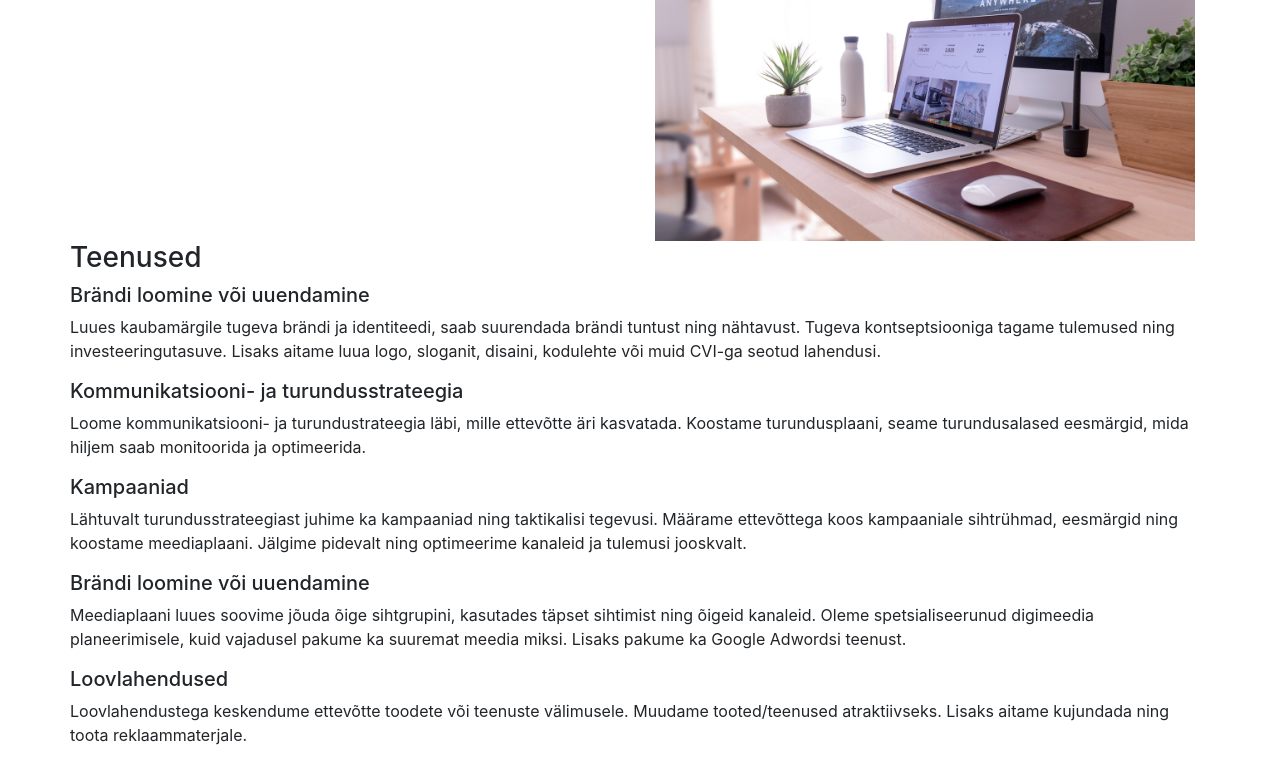
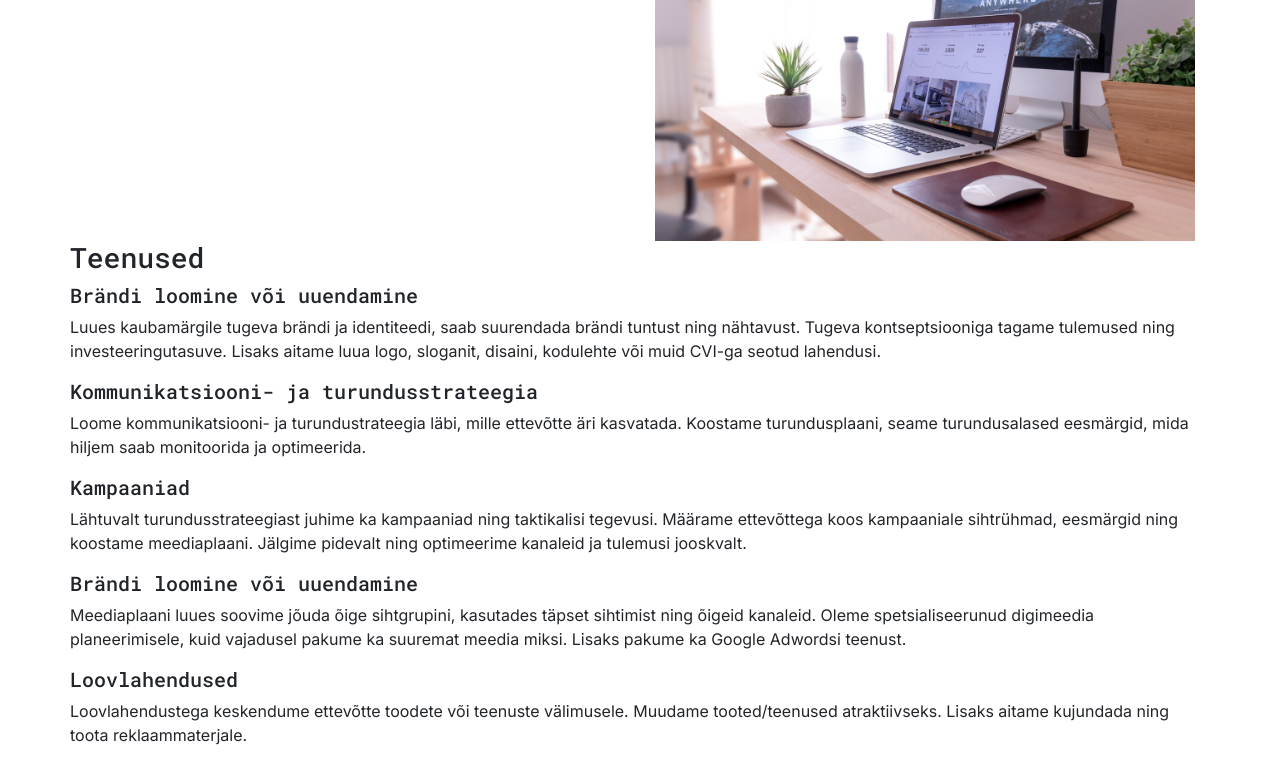
Before and after one commit to annelitu/xpansion, a plain HTML site: page index.htm in a window 1280 px wide. Shown: the part 168-928 px from the top of the page. Drawn offline with nearby package versions, Linux system fonts and the light colour scheme.

Commit message:
font-family added

```diff
--- /dev/null
+++ b/_variables.scss
@@ -0,0 +1,6 @@
+
+$primary: #2D372A;
+$navbar-dark-color: rgba($white, 1);
+$font-family-monospace: 'Roboto Mono', monospace;;
+$font-family-sans-serif: 'Inter', sans-serif;;
+$headings-font-family: 'Roboto Mono', monospace;;
--- a/css/_variables.scss
+++ /dev/null
@@ -1,2 +0,0 @@
-
-$primary: #2D372A;
--- a/index.htm
+++ b/index.htm
@@ -5,9 +5,14 @@
     <meta charset="utf-8">
     <meta name="viewport" content="width=device-width, initial-scale=1">
 
+    <link rel="preconnect" href="https://fonts.googleapis.com">
+    <link rel="preconnect" href="https://fonts.gstatic.com" crossorigin>
+    <link href="https://fonts.googleapis.com/css2?family=Inter&family=Roboto+Mono:wght@400;500;700&display=swap" rel="stylesheet">
+
+
     <!-- Bootstrap CSS -->
     <!--<link href="https://cdn.jsdelivr.net/npm/bootstrap@5.1.3/dist/css/bootstrap.min.css" rel="stylesheet" integrity="sha384-1BmE4kWBq78iYhFldvKuhfTAU6auU8tT94WrHftjDbrCEXSU1oBoqyl2QvZ6jIW3" crossorigin="anonymous"> -->
-    <link rel="stylesheet" href="css/bootstrap.min.css" rel="stylesheet">
+    <link rel="stylesheet" href="bootstrap.min.css" rel="stylesheet">
 
     <title>Xpansion</title>
   </head>
```
Also changed, not shown: bootstrap.min.css (added), css/bootstrap.min.css (deleted), 1 other file.
